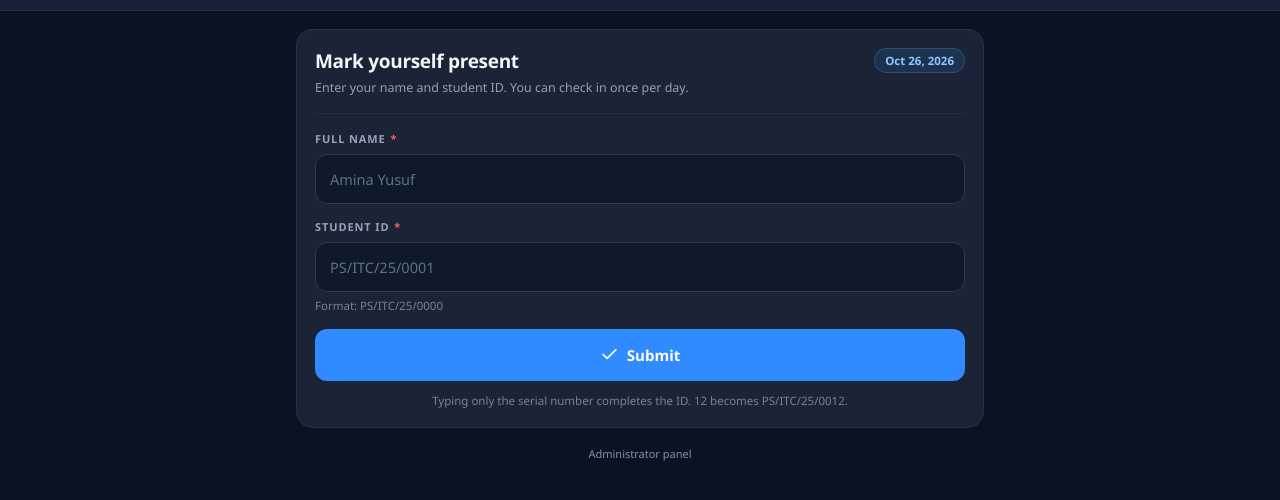
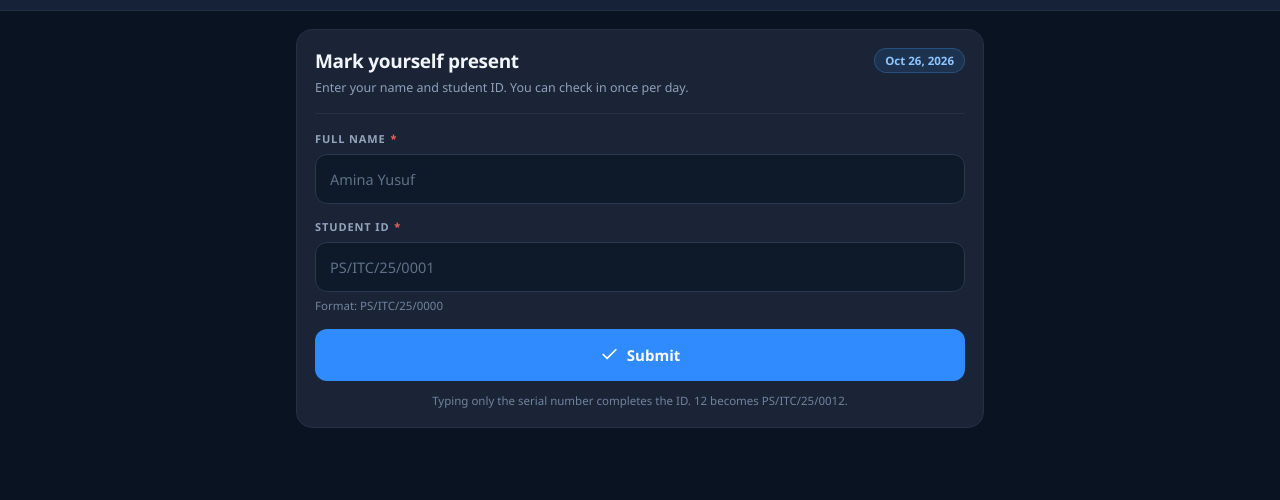
Before and after one commit to fred251-sa/Registration, a plain HTML site: page index.html in a window 1280 px wide. Shown: the part 62-562 px from the top of the page. Drawn offline with nearby package versions, Linux system fonts and the light colour scheme.

Commit message:
Hide the administrator panel link on the student check-in page
Remove the footer link so students cannot find the admin panel from the
public page. The panel still opens at its address for the administrator.

🤖 Generated with Codebuff
Co-Authored-By: Codebuff <noreply@codebuff.com>

```diff
--- a/index.html
+++ b/index.html
@@ -277,7 +277,6 @@
     </form>
   </section>
 
-  <div class="foot"><a href="admin.html">Administrator panel</a></div>
 </main>
 
 <script src="assets/config.js"></script>
```
